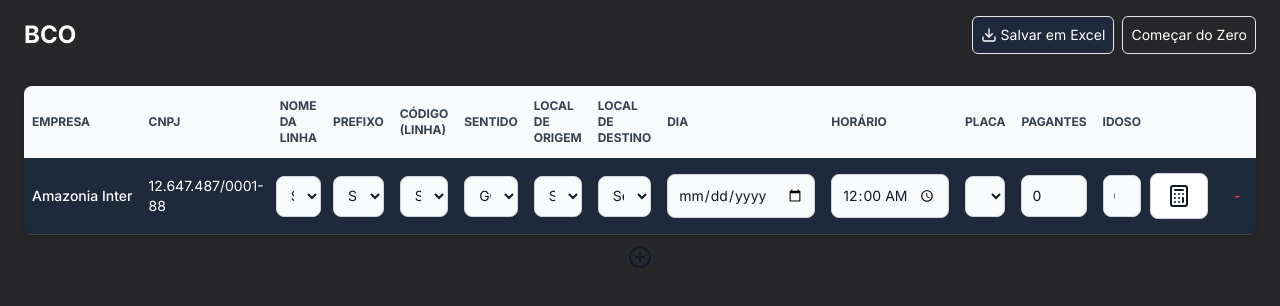
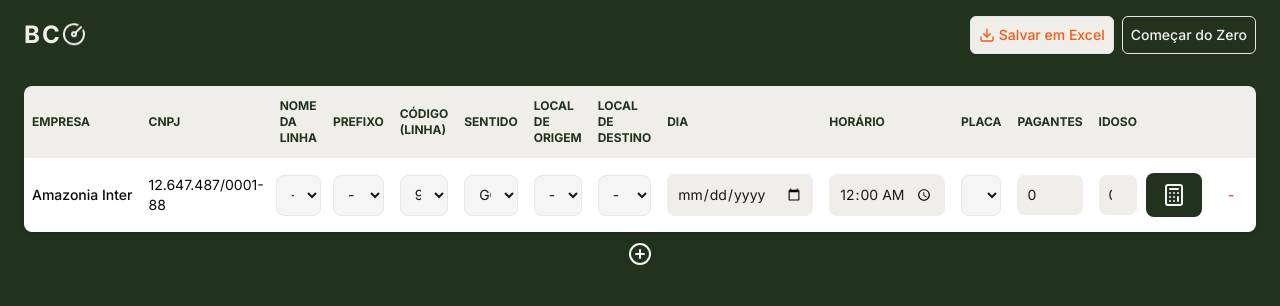
Before and after one commit to viniciusfal/bco-public, a Next.js app: page / in a window 1280 px wide. Shown: the top 306 px of the page. Built offline with nearby package versions, Linux system fonts and the light colour scheme.

Commit message:
app full build style done

```diff
--- a/package.json
+++ b/package.json
@@ -9,6 +9,7 @@
     "lint": "next lint"
   },
   "dependencies": {
+    "exceljs": "^4.4.0",
     "file-saver": "^2.0.5",
     "lucide-react": "^0.429.0",
     "next": "14.2.6",
--- a/src/app/globals.css
+++ b/src/app/globals.css
@@ -3,6 +3,6 @@
 @tailwind utilities;
 
 body {
-  background: #27272a;
-  color: #fff
+  background: #22331d;
+  color: #18181b
 }
--- a/src/app/layout.tsx
+++ b/src/app/layout.tsx
@@ -6,7 +6,7 @@ const inter = Inter({ subsets: ['latin'] })
 
 export const metadata: Metadata = {
   title: 'BCO System',
-  description: 'Criado Por Vnicius',
+  description: 'Criado Por Vinicius',
 }
 
 export default function RootLayout({
--- a/src/app/page.tsx
+++ b/src/app/page.tsx
@@ -4,6 +4,7 @@ import { Header } from '@/components/Header'
 import { InputField } from '@/components/InputField'
 import { Modal } from '@/components/Modal'
 import { Select } from '@/components/Select'
+import { lines } from '@/services/lines'
 import { plate } from '@/services/plates'
 
 import { Calculator, CirclePlus } from 'lucide-react'
@@ -27,7 +28,7 @@ export default function Home() {
           cnpj: '12.647.487/0001-88',
           nomeLinha: '',
           prefixo: '',
-          codigoLinha: '',
+          codigoLinha: lines()[0],
           sentido: 'GO - DF',
           localOrigem: '',
           localDestino: '',
@@ -65,7 +66,7 @@ export default function Home() {
         cnpj: '12.647.487/0001-88',
         nomeLinha: '',
         prefixo: '',
-        codigoLinha: '',
+        codigoLinha: lines()[0],
         sentido: '',
         localOrigem: '',
         localDestino: '',
@@ -105,8 +106,8 @@ export default function Home() {
       <Header setRows={setRows} rows={rows} />
 
       <main className="relative overflow-x-auto shadow-md sm:rounded-lg mt-8">
-        <table className="w-full text-sm text-left rtl:text-right text-gray-400">
-          <thead className="text-xs text-gray-700 uppercase bg-gray-50 dark:bg-gray-400">
+        <table className="w-full text-sm text-left rtl:text-right">
+          <thead className="text-xs font-bold text-[#22331d] uppercase bg-[#f0eee9] ">
             <tr>
               <th className="px-2 py-3">Empresa</th>
               <th className="w-[180px] px-2 py-3">CNPJ</th>
@@ -130,7 +131,7 @@ export default function Home() {
             {rows.map((row: any, index: number) => (
               <tr
                 key={index}
-                className="even:bg-gray-800 bg-slate-800 border-b border-gray-700 text-white"
+                className=" bg-[#fff] even:bg-[#f5f5f5]  border-gray-700 text-zinc-950"
               >
                 <th className="px-2 py-4 font-medium whitespace-nowrap">
                   {row.empresa}
@@ -143,11 +144,12 @@ export default function Home() {
                       handleRowChange(index, 'nomeLinha', e.target.value)
                     }
                   >
-                    <option value="">Selecione</option>
+                    <option>-</option>
                     <option>PLANALTINA/GO - BRASILIA/DF</option>
                     <option>PLANALTINA/GO - PLANALTINA/DF</option>
                     <option>PLANALTINA/GO - SOBRADINHO/DF</option>
                     <option>PLANALTINA/DF - FORMOSA/GO</option>
+                    <option>FORMOSA/GO - BRASILIA/DF</option>
                   </Select>
                 </td>
                 <td className="px-2 py-4">
@@ -157,7 +159,7 @@ export default function Home() {
                       handleRowChange(index, 'prefixo', e.target.value)
                     }
                   >
-                    <option value="">Selecione</option>
+                    <option value="">-</option>
                     <option value="1">001</option>
                     <option value="2">321</option>
                     <option value="3">000</option>
@@ -170,11 +172,11 @@ export default function Home() {
                       handleRowChange(index, 'codigoLinha', e.target.value)
                     }
                   >
-                    <option value="">Selecione</option>
-                    <option>1004</option>
-                    <option>1054</option>
-                    <option>1108</option>
-                    <option>1301</option>
+                    {lines().map((l, idx) => (
+                      <option key={idx} value={l}>
+                        {l}
+                      </option>
+                    ))}
                   </Select>
                 </td>
                 <td className="px-2 py-4">
@@ -184,7 +186,7 @@ export default function Home() {
                       handleRowChange(index, 'sentido', e.target.value)
                     }
                   >
-                    <option value="">Selecione</option>
+                    <option>-</option>
                     <option>DF - GO</option>
                     <option>GO - DF</option>
                   </Select>
@@ -197,7 +199,8 @@ export default function Home() {
                       handleRowChange(index, 'localOrigem', e.target.value)
                     }
                   >
-                    <option value="">Selecione</option>
+                    <option value="">-</option>
+                    <option value="">Planaltina-GO</option>
                     <option>Planaltina-DF</option>
                     <option>Brasilia</option>
                     <option>Formosa</option>
@@ -212,7 +215,8 @@ export default function Home() {
                       handleRowChange(index, 'localDestino', e.target.value)
                     }
                   >
-                    <option value="">Selecione</option>
+                    <option value="">-</option>
+                    <option>Planaltina-GO</option>
                     <option>Planaltina-DF</option>
                     <option>Brasilia</option>
                     <option>Formosa</option>
@@ -255,7 +259,8 @@ export default function Home() {
                 <td className="px-2 py-4">
                   <InputField
                     type="number"
-                    value={row.pagantes}
+                    min={0}
+                    value={row.pagantes - row.idoso}
                     onChange={(e: React.ChangeEvent<HTMLSelectElement>) =>
                       handlePagantesChange(index, Number(e.target.value))
                     }
@@ -264,6 +269,7 @@ export default function Home() {
                 <td className="px-2 py-4">
                   <InputField
                     type="number"
+                    min={0}
                     value={row.idoso}
                     onChange={(e: React.ChangeEvent<HTMLSelectElement>) =>
                       handleRowChange(index, 'idoso', Number(e.target.value))
@@ -273,7 +279,7 @@ export default function Home() {
                 <td>
                   <button
                     onClick={() => openModal(index)}
-                    className="text-gray-900 bg-white border border-gray-300 focus:outline-none hover:bg-gray-100 focus:ring-4 focus:ring-gray-100 font-medium rounded-lg text-sm px-4 py-2.5 me-2 dark:bg-gray-800 dark:text-white dark:border-gray-600 dark:hover:bg-gray-700 dark:hover:border-gray-600 dark:focus:ring-gray-700"
+                    className="focus:outline-none focus:ring-4 focus:ring-gray-100 font-medium rounded-lg text-sm px-4 py-2.5 me-2 bg-[#22331d] text-zinc-100"
                   >
                     <Calculator />
                   </button>
@@ -286,7 +292,7 @@ export default function Home() {
                       )
                       setRows(newRows)
                     }}
-                    className="text-red-500 focus:outline-none hover:bg-gray-100 focus:ring-4 focus:ring-gray-100 font-medium rounded-lg text-sm px-4 py-2.5 me-2"
+                    className="text-red-500 focus:outline-none hover:bg-red-500  hover:text-zinc-100 focus:ring-4 focus:ring-gray-100 font-medium rounded-lg text-sm px-4 py-2.5 me-2"
                   >
                     -
                   </button>
@@ -308,7 +314,7 @@ export default function Home() {
 
       <button
         onClick={addRow}
-        className="w-full text-gray-900 focus:outline-none hover:bg-gray-100 font-medium rounded-sm text-sm px-5 py-2.5 dark:text-white dark:border-gray-600 dark:hover:bg-gray-700 dark:hover:border-gray-600 focus:ring-0 transition-colors"
+        className="w-full  focus:outline-none  font-medium rounded-sm text-sm px-5 py-2.5 text-[#f5f5f5] hover:bg-zinc-300  hover:text-[#22331d] border-[#f5f5f5] focus:ring-0 transition-colors"
       >
         <CirclePlus className="mx-auto" />
       </button>
--- a/src/components/Header.tsx
+++ b/src/components/Header.tsx
@@ -1,6 +1,6 @@
-import * as XLSX from 'xlsx'
+import ExcelJS from 'exceljs'
 import { saveAs } from 'file-saver'
-import { Download } from 'lucide-react'
+import { CircleGauge, Download } from 'lucide-react'
 import { useEffect, useState } from 'react'
 
 interface HeaderProps {
@@ -22,41 +22,90 @@ export function Header({ setRows, rows }: HeaderProps) {
     }
   }
 
-  function exportToExcel() {
-    if (isClient) {
-      const worksheet = XLSX.utils.json_to_sheet(rows)
-      const workbook = XLSX.utils.book_new()
-      XLSX.utils.book_append_sheet(workbook, worksheet, 'Sheet1')
+  const exportToExcel = () => {
+    const workbook = new ExcelJS.Workbook()
+    const worksheet = workbook.addWorksheet('Sheet1')
 
-      const excelBuffer = XLSX.write(workbook, {
-        bookType: 'xlsx',
-        type: 'array',
+    // Define columns based on the table
+    worksheet.columns = [
+      { header: 'Empresa', key: 'empresa', width: 30 },
+      { header: 'CNPJ', key: 'cnpj', width: 20 },
+      { header: 'Nome da Linha', key: 'nomeLinha', width: 30 },
+      { header: 'Prefixo', key: 'prefixo', width: 10 },
+      { header: 'Código', key: 'codigoLinha', width: 15 },
+      { header: 'Sentido', key: 'sentido', width: 15 },
+      { header: 'Local de origem', key: 'localOrigem', width: 25 },
+      { header: 'Local de destino', key: 'localDestino', width: 25 },
+      { header: 'Dia', key: 'dia', width: 15 },
+      { header: 'Horário', key: 'horario', width: 15 },
+      { header: 'Placa', key: 'placa', width: 20 },
+      { header: 'Pagantes', key: 'pagantes', width: 10 },
+      { header: 'Idosos', key: 'idosos', width: 10 },
+    ]
+
+    // Add rows to the worksheet
+    rows.forEach((row) => worksheet.addRow(row))
+
+    // Apply styles
+    worksheet.getRow(1).font = { bold: true, color: { argb: 'ffffff' } }
+
+    worksheet.getRow(1).fill = {
+      type: 'pattern',
+      pattern: 'solid',
+      fgColor: { argb: '6b7280' },
+    }
+
+    worksheet.eachRow((row) => {
+      row.height = 20
+    })
+    worksheet.getRow(1).height = 30
+
+    worksheet.eachRow((row) => {
+      row.eachCell({ includeEmpty: true }, (cell) => {
+        cell.alignment = { horizontal: 'center', vertical: 'middle' }
+        cell.border = {
+          top: { style: 'thin', color: { argb: 'a1a1aa' } },
+          left: { style: 'thin', color: { argb: 'a1a1aa' } },
+          bottom: { style: 'thin', color: { argb: 'a1a1aa' } },
+          right: { style: 'thin', color: { argb: 'a1a1aa' } },
+        }
       })
-      const file = new Blob([excelBuffer], {
-        type: 'application/vnd.openxmlformats-officedocument.spreadsheetml.sheet',
+    })
+
+    // Save the file
+    workbook.xlsx
+      .writeBuffer()
+      .then((buffer) => {
+        const blob = new Blob([buffer], {
+          type: 'application/vnd.openxmlformats-officedocument.spreadsheetml.sheet',
+        })
+        saveAs(blob, 'tabela_customizada.xlsx')
       })
-      saveAs(file, 'tabela.xlsx')
-    }
+      .catch((error) => {
+        console.error('Error exporting to Excel:', error)
+      })
   }
 
   return (
     <header className="flex items-center justify-between">
-      <div>
-        <h2 className="text-2xl font-bold">BCO</h2>
+      <div className="text-[#f0eee9] flex items-center gap-0.5 ">
+        <h2 className="text-2xl font-bold">B</h2>
+        <h2 className="text-2xl font-bold">C</h2>
+        <CircleGauge className="animate-bounce size-6 leading-8 " />
       </div>
 
       <div className="flex gap-2">
         <div className="">
           <button
             onClick={exportToExcel}
-            className="text-sm border rounded-md p-2 bg-slate-800 hover:bg-slate-700 transition-colors flex gap-1 items-center"
+            className="font-medium text-sm border rounded-md p-2 bg-[#f0eee9]  hover:bg-zinc-50 transition-colors flex gap-1 items-center text-[#f55911]"
           >
             <Download className="size-4" />
             Salvar em Excel
           </button>
         </div>
         <button
-          className="text-sm border rounded-md p-2 hover:bg-red-600 transition-colors"
+          className="font-medium text-sm border rounded-md p-2 hover:bg-red-500 transition-colors text-zinc-100"
           onClick={clearLocalStorage}
         >
           Começar do Zero
--- a/src/components/InputField.tsx
+++ b/src/components/InputField.tsx
@@ -2,7 +2,7 @@ export function InputField({ ...props }) {
   return (
     <input
       {...props}
-      className="bg-gray-50 border border-gray-300 text-gray-900 text-sm rounded-lg focus:ring-blue-500 focus:border-blue-500 block w-full p-2.5  dark:bg-gray-700 dark:border-gray-600 dark:placeholder-gray-400 dark:text-white dark:focus:ring-blue-500 dark:focus:border-blue-500"
+      className="  border-gray-300 text-zinc- text-sm rounded-lg block w-full p-2.5  text-zinc-900 bg-[#f0eee9] "
     />
   )
 }
--- a/src/components/Select.tsx
+++ b/src/components/Select.tsx
@@ -6,7 +6,7 @@ export function Select({ children, ...props }: SelectProps) {
   return (
     <select
       {...props}
-      className="bg-gray-50 border border-gray-300 text-gray-900 text-sm rounded-lg focus:ring-blue-500 focus:border-blue-500 block w-full p-2.5 dark:bg-gray-700 dark:border-gray-600 dark:placeholder-gray-400 dark:text-white dark:focus:ring-blue-500 dark:focus:border-blue-500"
+      className="border  text-zinc-900 text-sm rounded-lg focus:ring-[#22331d]  focus:border-[#22331d] block w-full p-2.5 bg-[#f5f5f5]  dark:placeholder-gray-400 "
     >
       {children}
     </select>
--- /dev/null
+++ b/src/services/lines.ts
@@ -0,0 +1,38 @@
+export function lines() {
+  const lines = [
+    '9901',
+    '9902',
+    '1001',
+    '1002',
+    '1003',
+    '1005',
+    '1006',
+    '1007',
+    '1008',
+    '1054',
+    '1055',
+    '1056',
+    '1057',
+    '1058',
+    '1060',
+    '1061',
+    '1062',
+    '1073',
+    '1074',
+    '1102',
+    '1301',
+    '1322',
+    '1323',
+    '1324',
+    '1326',
+    '1327',
+    '1950',
+    '1952',
+    '1901',
+    '1902',
+    '9903',
+    '9904',
+  ]
+
+  return lines
+}
```
Also changed, not shown: src/components/Modal.tsx (+5 -5 lines), 1 other file (tests, documents, lock files or other folders).
